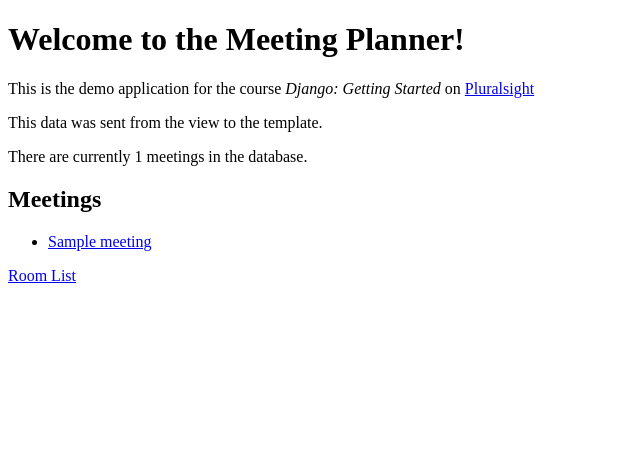
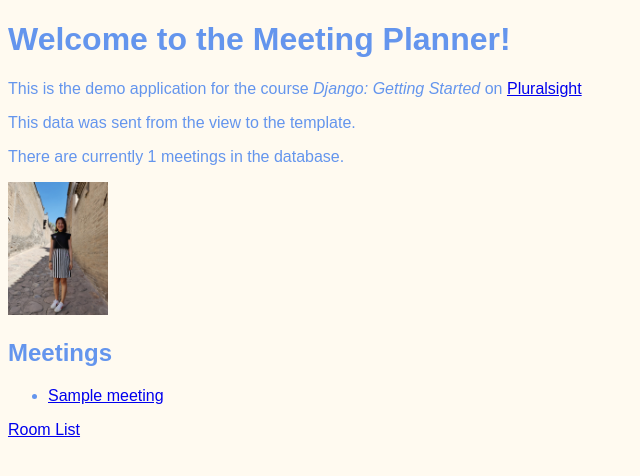
Before and after one commit to joleneyu/meeting_planner_via-Django, a Django app: page / in a window 1280 px wide. Shown: the top 476 px of the page, without its empty margins (0-640 px from the left). Run offline with Django 3.2, Linux system fonts and the light colour scheme; tables that the repository leaves empty hold one stand-in row (values such as "Sample post").

Commit message:
update website with styling and images Signed-off-by: JoxFox <jingran.yu1988@gmail.com>

```diff
--- /dev/null
+++ b/website/static/website/style.css
@@ -0,0 +1,5 @@
+body{
+    font-family: sans-serif;
+    color: cornflowerblue;
+    background-color: floralwhite;
+}
--- a/website/templates/website/welcome.html
+++ b/website/templates/website/welcome.html
@@ -1,8 +1,11 @@
+{% load static %}
 <!DOCTYPE html>
 <html lang="en">
 <head>
     <meta charset="UTF-8">
     <title>Welcome!</title>
+    <!-- <link rel="stylesheet" href="/static/website/style.css"> -->
+    <link rel="stylesheet" href="{% static 'website/style.css' %}">
 </head>
 <body>
     <h1>Welcome to the Meeting Planner!</h1>
@@ -18,6 +21,7 @@
     <p>
         There are currently {{num_meetings}} meetings in the database.
     </p>
+    <img src="{% static 'website/jo.jpg' %}" width="100px">
     <h2>Meetings</h2>
     <ul>
         {% for meeting in all_meetings %}
```
Also changed, not shown: website/static/website/jo.jpg (added).
